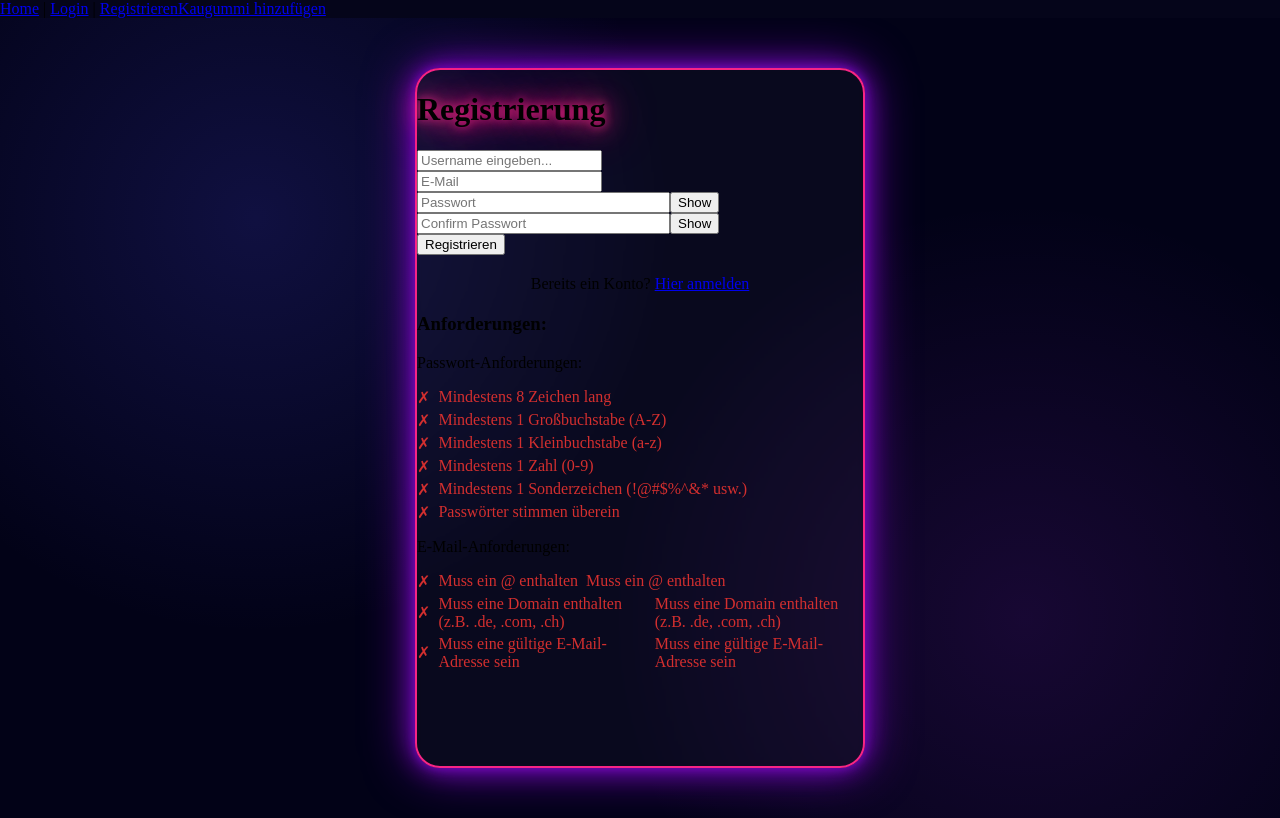
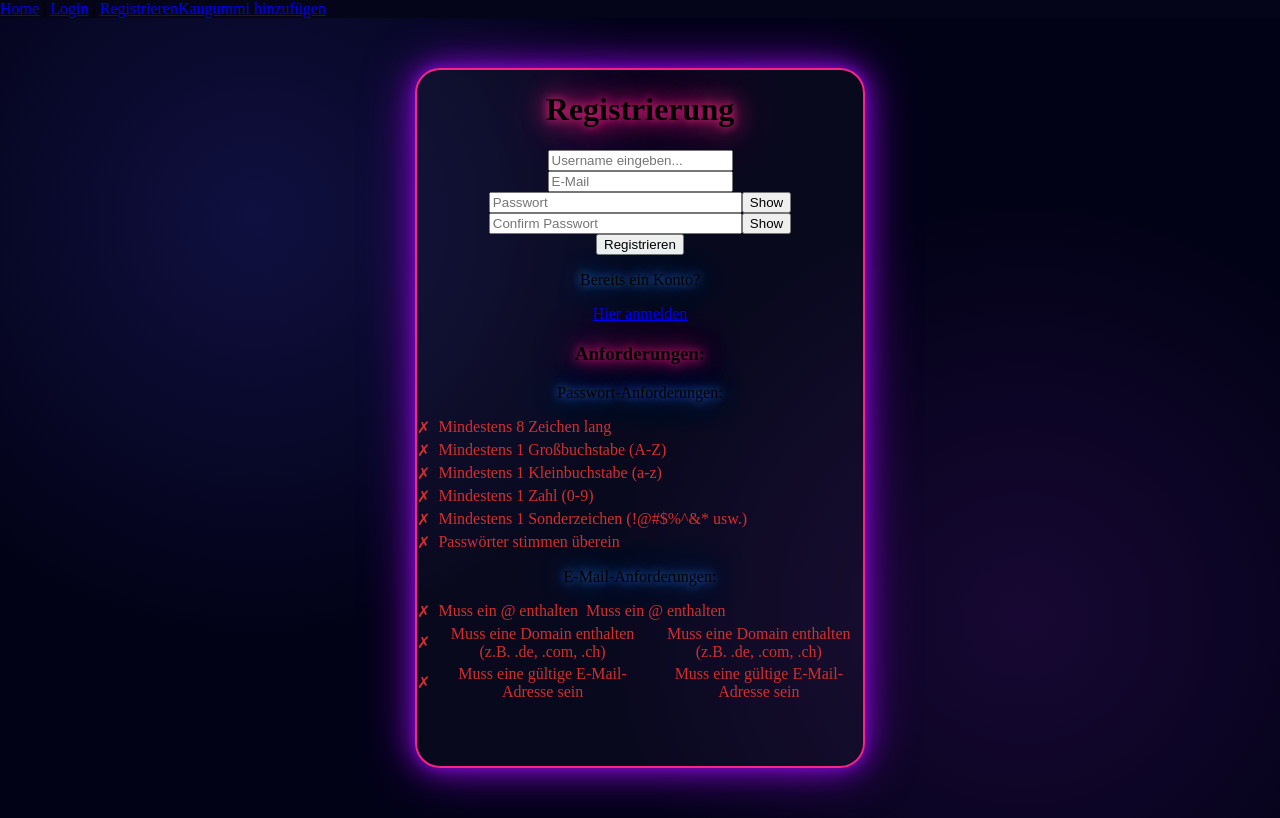
Before and after one commit to Vinci4600/World-of-Chewing-gum, a React app in the folder Frontend/: page /register in a window 1280 px wide. Built offline with nearby package versions, Linux system fonts and the light colour scheme; the HTML template or start-up script is replaced by a standard one.

Commit message:
Anpassung Style

```diff
--- a/Frontend/src/pages/Loginpage.jsx
+++ b/Frontend/src/pages/Loginpage.jsx
@@ -130,10 +130,10 @@ function Loginpage() {
                 </form>
 
                 <div className="lg-footer">
-                    Passwort vergessen? <Link to="/forgotpassword">Passwort vergessen</Link>
+                    <p>Passwort vergessen?</p> <Link to="/forgotpassword">Passwort vergessen?</Link>
                 </div>
                 <div className="lg-footer">
-                    Noch kein Konto vorhanden? <Link to="/register">Registrieren</Link>
+                    <p>Noch kein Konto vorhanden?</p> <Link to="/register">Registrieren</Link>
                 </div>
             </div>
         </div>
--- a/Frontend/src/pages/RegisterPage.jsx
+++ b/Frontend/src/pages/RegisterPage.jsx
@@ -143,9 +143,9 @@ function RegistrierungPage() {
                     </button>
                 </form>
 
-                <div style={{ marginTop: "20px", textAlign: "center" }}>
-                    <p>Bereits ein Konto? <Link to="/login">Hier anmelden</Link></p>
-                </div>
+
+                    <p>Bereits ein Konto? </p><Link to="/login">Hier anmelden</Link>
+
 
                 {/* Dynamische Liste mit Rot/Grün Indikator */}
                 <div className="rg-card" style={{ marginTop: "20px" }}>
--- a/Frontend/src/pages/components/Styles/Home.css
+++ b/Frontend/src/pages/components/Styles/Home.css
@@ -7,6 +7,8 @@
     flex-direction: column;
     justify-content: center;
     align-items: center;
+    text-align: center;
+
 
     overflow: hidden;
 
@@ -26,6 +28,8 @@
                     rgba(180, 50, 255, 0.12),
                     transparent 35%
             )
+
+
 
 
 
@@ -198,3 +202,16 @@ h1{
             0 0 50px #F72585;
 
 }
+p{
+    text-shadow:
+            0 0 10px #3A86FF,
+            0 0 25px #3A86FF,
+            0 0 50px #3A86FF;
+
+}
+h3{
+    text-shadow:
+            0 0 10px #F72585,
+            0 0 25px #F72585,
+            0 0 50px #F72585;
+}
```
